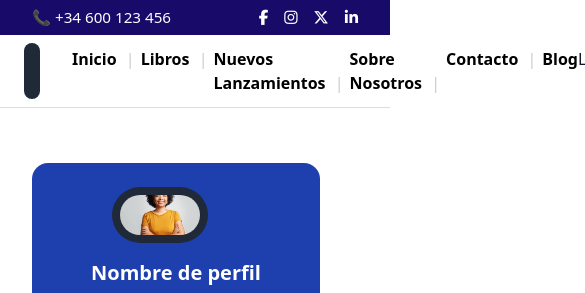
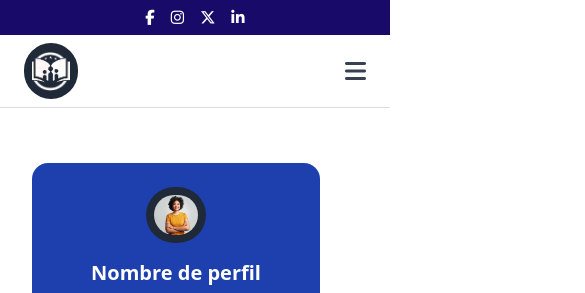
Before and after one commit to TrabajoTFB/Frontend, a React (Vite) app: page /profile in a window 390 px wide. Shown: the top 293 px of the page, 585 px wide, since content can reach past the window. Built offline with nearby package versions, Linux system fonts and the light colour scheme.

Commit message:
responsive navbar

```diff
--- a/src/App.tsx
+++ b/src/App.tsx
@@ -21,7 +21,7 @@ function App() {
             <Route path="/" element={<Home />} />
             <Route path="/login" element={<Login />} />
             <Route path="/signup" element={<SignUp />} />
-            <Route path="profile" element={<Profile />} />
+            <Route path="/profile" element={<Profile />} />
           </Routes>
         </main>
         <Footer />
--- a/src/components/layout/NavBar.tsx
+++ b/src/components/layout/NavBar.tsx
@@ -1,13 +1,30 @@
-import React from "react";
+import React, { useState } from "react";
 import "./css/NavBar.css";
 
 const NavBar: React.FC = () => {
+    const [isMenuOpen, setIsMenuOpen] = useState(false);
+
+    const toggleMenu = () => {
+        setIsMenuOpen(!isMenuOpen);
+    };
+
     return (
         <nav className="nav-bar flex items-center justify-between px-6 py-2">
-            <a href="/profile" className="logo bg-gray-800 rounded-full p-2 ">
+            <a href="/profile" className="logo bg-gray-800 rounded-full p-2">
                 <img src="/images/logo.png" alt="Libroly Logo" height={40} />
             </a>
-            <ul className="nav-list flex gap-6">
+
+            {/* Botón hamburguesa para móvil */}
+            <button
+                className="lg:hidden text-gray-700 hover:text-coral-500 transition-colors"
+                onClick={toggleMenu}
+                aria-label="Menú principal"
+            >
+                <i className={`fas ${isMenuOpen ? 'fa-times' : 'fa-bars'} text-2xl`}></i>
+            </button>
+
+            {/* Menú de navegación - Desktop */}
+            <ul className="nav-list hidden lg:flex gap-6">
                 <li><a href="/">Inicio</a></li>
                 <li><a href="/books">Libros</a></li>
                 <li><a href="/releases">Nuevos Lanzamientos</a></li>
@@ -15,10 +32,32 @@ const NavBar: React.FC = () => {
                 <li><a href="/contact">Contacto</a></li>
                 <li><a href="/blog">Blog</a></li>
             </ul>
-            <div className="flex gap-4">
-                <a href="/login">Login</a>
-                <a href="/signup">Sign up</a>
+
+            {/* Botones de autenticación - Desktop */}
+            <div className="hidden lg:flex gap-4">
+                <a href="/login" className="text-gray-700 hover:text-coral-500 transition-colors">Login</a>
+                <a href="/signup" className="text-gray-700 hover:text-coral-500 transition-colors">Sign up</a>
             </div>
+
+            {/* Menú móvil */}
+            {isMenuOpen && (
+                <div className="lg:hidden absolute top-full left-0 right-0 bg-white shadow-lg z-50">
+                    <ul className="flex flex-col py-4">
+                        <li><a href="/" className="block px-6 py-2 hover:bg-gray-50">Inicio</a></li>
+                        <li><a href="/books" className="block px-6 py-2 hover:bg-gray-50">Libros</a></li>
+                        <li><a href="/releases" className="block px-6 py-2 hover:bg-gray-50">Nuevos Lanzamientos</a></li>
+                        <li><a href="/about-us" className="block px-6 py-2 hover:bg-gray-50">Sobre Nosotros</a></li>
+                        <li><a href="/contact" className="block px-6 py-2 hover:bg-gray-50">Contacto</a></li>
+                        <li><a href="/blog" className="block px-6 py-2 hover:bg-gray-50">Blog</a></li>
+                        <li className="border-t mt-2 pt-2">
+                            <a href="/login" className="block px-6 py-2 hover:bg-gray-50">Login</a>
+                        </li>
+                        <li>
+                            <a href="/signup" className="block px-6 py-2 hover:bg-gray-50">Sign up</a>
+                        </li>
+                    </ul>
+                </div>
+            )}
         </nav>
     );
 };
--- a/src/components/layout/TopBar.tsx
+++ b/src/components/layout/TopBar.tsx
@@ -4,18 +4,18 @@ import "./css/TopBar.css";
 const TopBar: React.FC = () => {
     return (
         <div className="top-bar">
-            <div className="bs-tlf">📞 +34 600 123 456</div>
-            <div className="bs-webs">
-                <a href="https://facebook.com" target="_blank">
+            <div className="bs-tlf hidden sm:block">📞 +34 600 123 456</div>
+            <div className="bs-webs flex justify-center sm:justify-end w-full sm:w-auto gap-4">
+                <a href="https://facebook.com" target="_blank" rel="noopener noreferrer">
                     <i className="fab fa-facebook-f"></i>
                 </a>
-                <a href="https://instagram.com" target="_blank">
+                <a href="https://instagram.com" target="_blank" rel="noopener noreferrer">
                     <i className="fab fa-instagram"></i>
                 </a>
-                <a href="https://x.com" target="_blank">
+                <a href="https://x.com" target="_blank" rel="noopener noreferrer">
                     <i className="fab fa-x-twitter"></i>
                 </a>
-                <a href="https://linkedin.com" target="_blank">
+                <a href="https://linkedin.com" target="_blank" rel="noopener noreferrer">
                     <i className="fab fa-linkedin-in"></i>
                 </a>
             </div>
--- a/src/components/layout/css/NavBar.css
+++ b/src/components/layout/css/NavBar.css
@@ -4,34 +4,48 @@
   left: 0;
   width: 100%;
   display: flex;
-  justify-content: flex-start;
+  justify-content: space-between;
   align-items: center;
-  padding: 16px 40px;
+  padding: 1rem;
   background-color: white;
   border-bottom: 1px solid #ddd;
   z-index: 900;
 }
 
+@media (max-width: 1024px) {
+  .nav-bar {
+    top: 28px;
+    padding: 0.75rem 1rem;
+  }
+}
+
 .logo {
-  margin-right: 32px;
   display: flex;
   align-items: center;
 }
 
 .logo img {
   height: 40px;
+  width: auto;
 }
 
 .nav-list {
   list-style: none;
-  display: flex;
-  gap: 32px;
   margin: 0;
   padding: 0;
 }
 
-.nav-list li {
-  position: relative;
+@media (min-width: 1024px) {
+  .nav-list li {
+    position: relative;
+  }
+
+  .nav-list li:not(:last-child)::after {
+    content: "|";
+    position: absolute;
+    right: -18px;
+    color: #ccc;
+  }
 }
 
 .nav-list a {
@@ -41,12 +55,5 @@
 }
 
 .nav-list a:hover {
-  color: #7ba6c8;
+  color: #FF6B6B;
 }
-
-.nav-list li:not(:last-child)::after {
-  content: "|";
-  position: absolute;
-  right: -18px;
-  color: #ccc;
-}
--- a/src/components/layout/css/TopBar.css
+++ b/src/components/layout/css/TopBar.css
@@ -3,9 +3,9 @@
     background: rgb(23, 10, 105);
     color: white;
     display: flex;
-    justify-content: space-between;
+    justify-content: center;
     align-items: center;
-    padding: 6px 32px;
+    padding: 6px 1rem;
     font-size: 0.95rem;
     position: sticky;
     z-index: 1000;
@@ -14,23 +14,22 @@
     box-sizing: border-box;
 }
 
+@media (min-width: 640px) {
+    .top-bar {
+        justify-content: space-between;
+        padding: 6px 2rem;
+    }
+}
+
 .bs-tlf {
     font-weight: 500;
 }
 
 .bs-webs a {
-    margin-left: 16px;
-    display: inline-block;
     color: white;
+    transition: opacity 0.2s;
 }
 
-.bs-webs img {
-    width: 20px;
-    height: 20px;
-    vertical-align: middle;
-    transition: filter 0.2s;
+.bs-webs a:hover {
+    opacity: 0.8;
 }
-
-.bs-webs img:hover {
-    filter: grayscale(0);
-}
```
